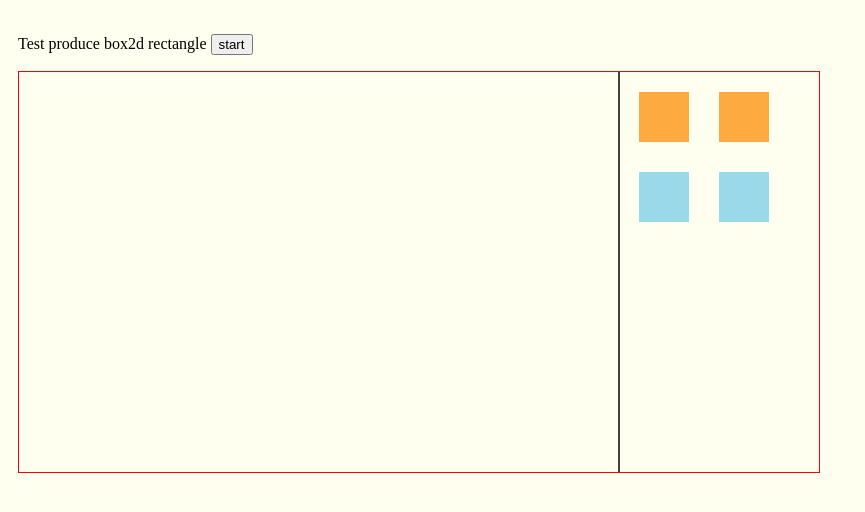
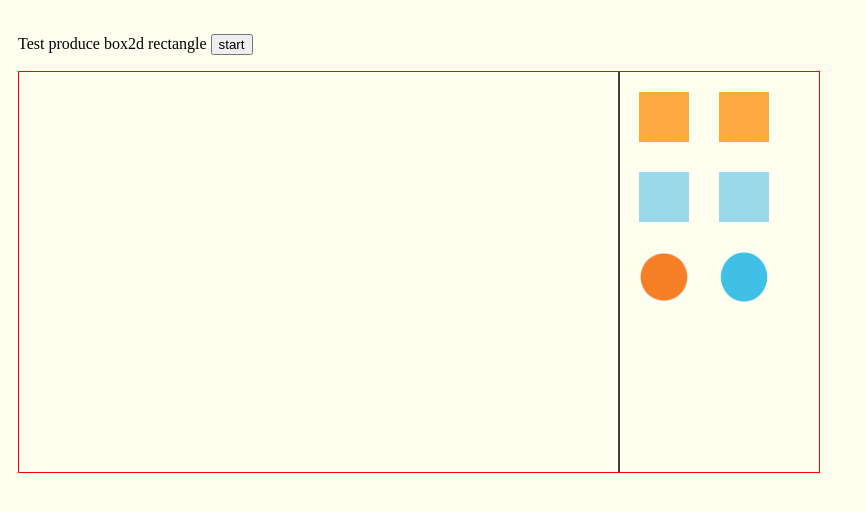
Before and after one commit to CtheSky/PinBall, a plain HTML site: page main.html in a window 1280 px wide. Shown: the whole page, without its empty margins (0-865 px from the left). Drawn offline with Linux system fonts and the light colour scheme.

Commit message:
feat: add dynamic and static circles

```diff
--- a/js/ConstructBlock.js
+++ b/js/ConstructBlock.js
@@ -59,7 +59,21 @@ DynamicSquare.prototype = Object.create(Draggable.prototype);
 DynamicSquare.prototype.constructor = DynamicSquare;
 DynamicSquare.prototype.createBox2dObjectInWorld = createSquareBox2dObjectInWorld;
 
+var StaticCircle = function(imageProp){
+    Draggable.call(this, STATIC_DEF_EXAMPLE, imageProp);
+};
+StaticCircle.prototype = Object.create(Draggable.prototype);
+StaticCircle.prototype.constructor = StaticCircle;
+StaticCircle.prototype.createBox2dObjectInWorld = createCircleBox2dObjectInWorld;
 
+var DynamicCircle = function(imageProp){
+    Draggable.call(this, DYNAMIC_DEF_EXAMPLE, imageProp);
+};
+DynamicCircle.prototype = Object.create(Draggable.prototype);
+DynamicCircle.prototype.constructor = DynamicCircle;
+DynamicCircle.prototype.createBox2dObjectInWorld = createCircleBox2dObjectInWorld;
+
+// Helper function to create square box2d object
 function createSquareBox2dObjectInWorld(world) {
     this.b2FixtureDef.shape = new b2PolygonShape;
     this.b2FixtureDef.shape.SetAsBox(this.imageWidth * 0.5 / SCALE, this.imageHeight * 0.5 / SCALE);
@@ -69,3 +83,13 @@ function createSquareBox2dObjectInWorld(world) {
 
     world.CreateBody(this.b2BodyDef).CreateFixture(this.b2FixtureDef);
 }; // createSquareBox2dObjectInWorld(world)
+
+// Helper function to create circle box2d object
+function createCircleBox2dObjectInWorld(world){
+    this.b2FixtureDef.shape = new b2CircleShape(this.imageWidth * 0.5 / SCALE);
+
+    this.b2BodyDef.position.x = this.imageX / SCALE;
+    this.b2BodyDef.position.y = this.imageY / SCALE;
+
+    world.CreateBody(this.b2BodyDef).CreateFixture(this.b2FixtureDef);
+}
--- a/main.html
+++ b/main.html
@@ -23,38 +23,55 @@
     <script src="js/Draggable.js"></script>
     <script src="js/ConstructBlock.js"></script>
     <script>
-        var orangeSquare = new DynamicSquare({
+        var dynamicSquare = new DynamicSquare({
             imageSrc: 'img/orange.jpg',
             imageX: 620,
             imageY: 20,
             imageWidth: 50,
             imageHeight: 50
         });
-        var orangeSquare2 = new DynamicSquare({
+        var dynamicSquare2 = new DynamicSquare({
             imageSrc: 'img/orange.jpg',
             imageX: 700,
             imageY: 20,
             imageWidth: 50,
             imageHeight: 50
         });
-        var blueSquare = new StaticSquare({
+        var staticSquare = new StaticSquare({
             imageSrc: 'img/blue.jpg',
             imageX: 620,
             imageY: 100,
             imageWidth: 50,
             imageHeight: 50
         });
-        var blueSquare2 = new StaticSquare({
+        var staticSquare2 = new StaticSquare({
             imageSrc: 'img/blue.jpg',
             imageX: 700,
             imageY: 100,
             imageWidth: 50,
             imageHeight: 50
         });
-        draggableImageArray.push(orangeSquare);
-        draggableImageArray.push(orangeSquare2);
-        draggableImageArray.push(blueSquare);
-        draggableImageArray.push(blueSquare2);
+        var dynamicCircle = new DynamicCircle({
+            imageSrc: 'img/orangeCircle.png',
+            imageX: 620,
+            imageY: 180,
+            imageWidth: 50,
+            imageHeight: 50
+        });
+        var staticCircle = new StaticCircle({
+            imageSrc: 'img/blueCircle.png',
+            imageX: 700,
+            imageY: 180,
+            imageWidth: 50,
+            imageHeight: 50
+        });
+        draggableImageArray.push(dynamicSquare);
+        draggableImageArray.push(dynamicSquare2);
+        draggableImageArray.push(staticSquare);
+        draggableImageArray.push(staticSquare2);
+        draggableImageArray.push(dynamicCircle);
+        draggableImageArray.push(staticCircle);
+
 
         window.requestAnimFrame = (function(){
             return window.requestAnimationFrame       ||
@@ -70,8 +87,6 @@
         var world;
 
         function init() {
-
-
             world = new b2World(
                     new b2Vec2(0, 10)    //gravity
                     ,  true                 //allow sleep
```
Also changed, not shown: img/blueCircle.png (added), img/orangeCircle.png (added).
